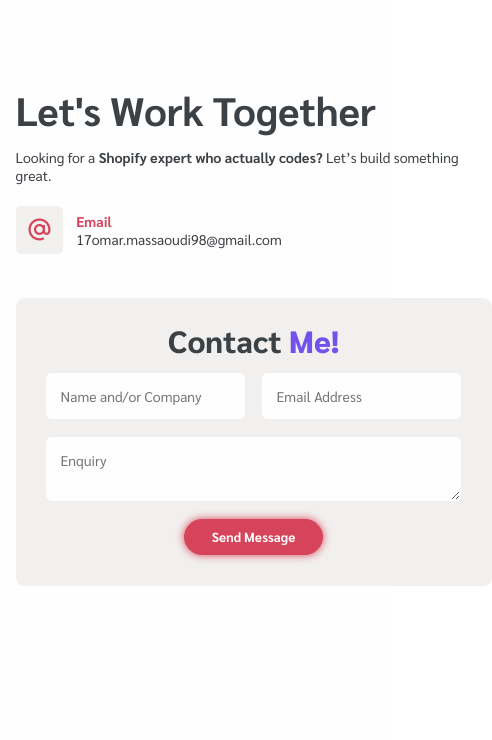
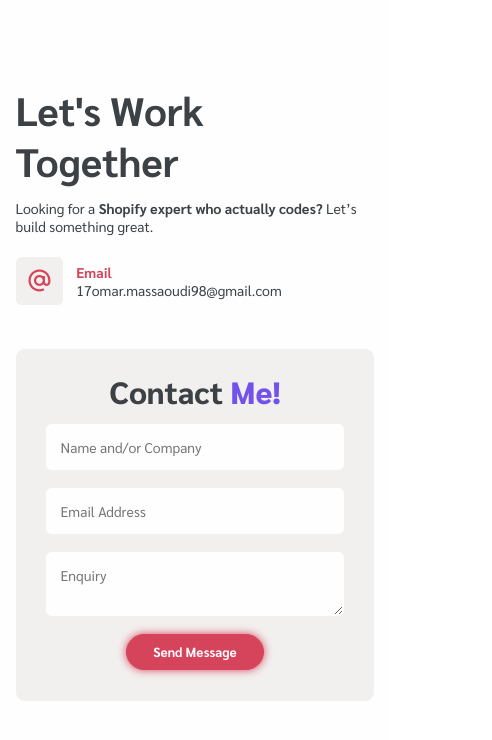
Before and after one commit to OmarMDev/OmarMDev.github.io, a website built with Vite: page index.html in a window 390 px wide. Shown: the part 2843-3583 px from the top of the page, 492 px wide, since content can reach past the window. Built offline with nearby package versions, Linux system fonts and the light colour scheme.

Commit message:
fixed responsiveness bug

```diff
--- a/src/style.css
+++ b/src/style.css
@@ -694,7 +694,7 @@ section.portfolio.show-animate .animate {
   }
 
   .contact-box .field-box {
-    grid-template-columns: repeat(2, 1fr);
+    grid-template-columns: 1fr;
   }
 }
 
```
Also changed, not shown: index.html (+2 -0 lines).
